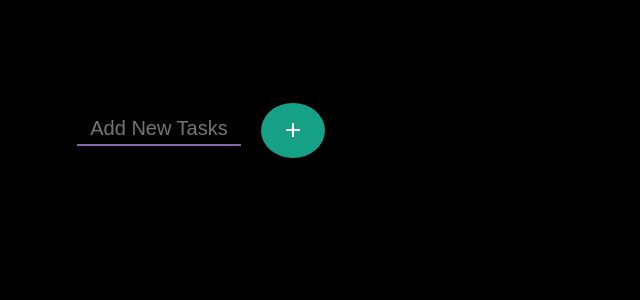
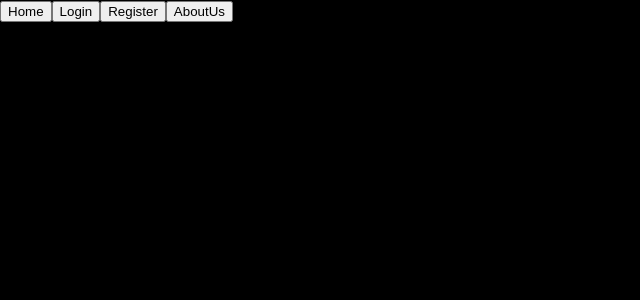
Before and after one commit to AshleshaBandgar/FunctionUp1, a React (Create React App) app: page / in a window 1280 px wide. Shown: the top 300 px of the page, without its empty margins (0-640 px from the left). Built offline with nearby package versions, Linux system fonts and the light colour scheme.

Commit message:
Given Path

```diff
--- a/src/App.js
+++ b/src/App.js
@@ -1,13 +1,41 @@
 import React from 'react'
 import './App.css'
-import ToDoList from './components/organisms/ToDoList'
+import { useNavigate } from 'react-router-dom'
 
 
 export default function App(){
+
+const navigate = useNavigate()
+
+function handleLogin(){
+  navigate('/Login')
+}
+
+function handleRegister(){
+  navigate('/Register')
+}
+
+function handleHome(){
+  navigate('/Home')
+}
+
+function handleAboutUs(){
+  navigate('/aboutus')
+}
+
+
+
+
+
   return (
-  <div>
+  <div className="App">
 
-    <ToDoList/>
+
+       <button onClick={handleHome}>Home</button>
+       <button onClick={handleLogin}>Login</button>
+       <button onClick={handleRegister}>Register</button>
+       <button onClick={handleAboutUs}>AboutUs</button>
+
 
   </div>
   )
--- /dev/null
+++ b/src/components/organisms/AboutUs.js
@@ -0,0 +1,7 @@
+import React from 'react'
+
+export default function AboutUs(){
+  return (
+    <div>This is AboutUs Page.</div>
+  )
+}
--- /dev/null
+++ b/src/components/organisms/Home.js
@@ -0,0 +1,7 @@
+import React from 'react'
+
+export default function Home(){
+  return (
+    <div>This is Home page.</div>
+  )
+}
--- /dev/null
+++ b/src/components/organisms/Login.js
@@ -0,0 +1,9 @@
+import React from 'react'
+
+export default function Login(){
+  return (
+    <div>
+        <p>This is login page.</p>
+    </div>
+  )
+}
--- /dev/null
+++ b/src/components/organisms/Register.js
@@ -0,0 +1,9 @@
+import React from 'react'
+
+export default function Register(){
+  return (
+    <div>
+          <p>This is register page.</p>
+    </div>
+  )
+}
--- a/src/index.js
+++ b/src/index.js
@@ -2,12 +2,43 @@ import React from 'react';
 import ReactDOM from 'react-dom/client';
 import './index.css';
 import App from './App';
+import Home from './components/organisms/Home';
+import Login from './components/organisms/Login';
+import Register from './components/organisms/Register';
+import AboutUs from './components/organisms/AboutUs';
 import reportWebVitals from './reportWebVitals';
+import {
+  createBrowserRouter,
+  RouterProvider,
+} from "react-router-dom";
+
+const router = createBrowserRouter([
+  {
+    path: "/",
+    element: <div><App/></div>,
+  },
+  {
+    path: "/login",
+    element: <div><Login/></div>,
+  },
+  {
+    path: "/register",
+    element: <div><Register/></div>,
+  },
+  {
+    path: "/home",
+    element: <div><Home/></div>,
+  },
+  {
+    path: "/aboutus",
+    element: <div><AboutUs/></div>,
+  }
+]);
 
 const root = ReactDOM.createRoot(document.getElementById('root'));
 root.render(
   <React.StrictMode>
-    <App />
+    <RouterProvider router={router}/>
   </React.StrictMode>
 );
 
```
